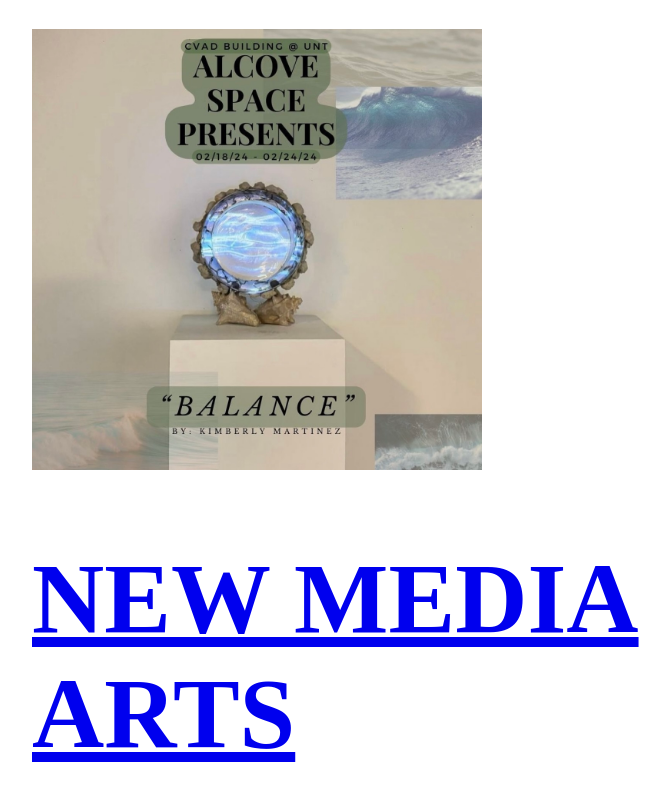
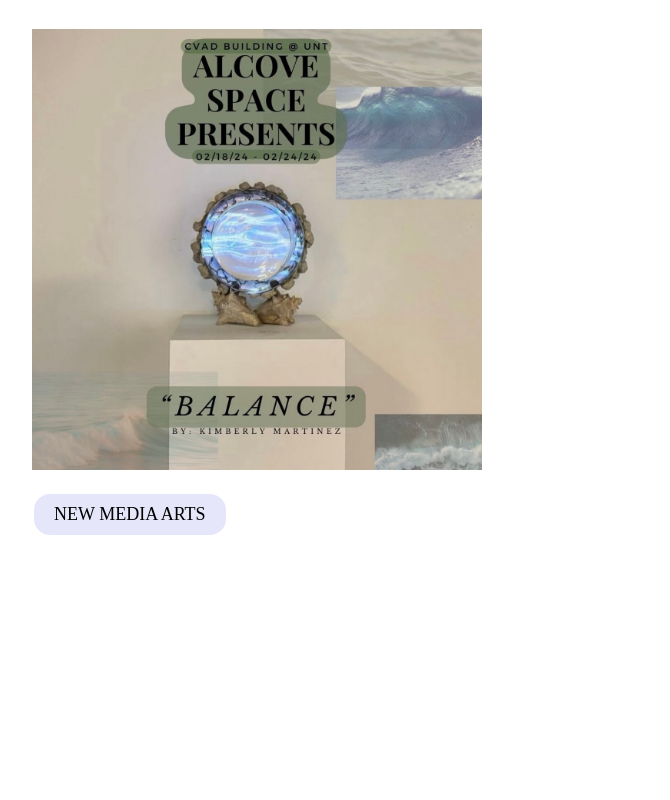
Before and after one commit to samss716/nmcweb, a plain HTML site: page alcove.html in a window 1280 px wide. Shown: the part 926-1726 px from the top of the page, without its empty margins (188-858 px from the left). After the commit the page ends 1465 px from the top, so only its background shows below. Drawn offline with Linux system fonts and the light colour scheme.

Commit message:
Update alcove.html

```diff
--- a/alcove.html
+++ b/alcove.html
@@ -55,9 +55,10 @@
 </main>
 
 <footer>
-    <a href="https://cvad.unt.edu/studioart/newmediaart.html">
-    <h1 class = "foot-text">NEW MEDIA ARTS</h1>
-    </a>
+        <a href="https://cvad.unt.edu/studioart/newmediaart.html">
+        <button class= "foot-button">NEW MEDIA ARTS</button>
+        </a>
+
 </footer>
 
 
```
